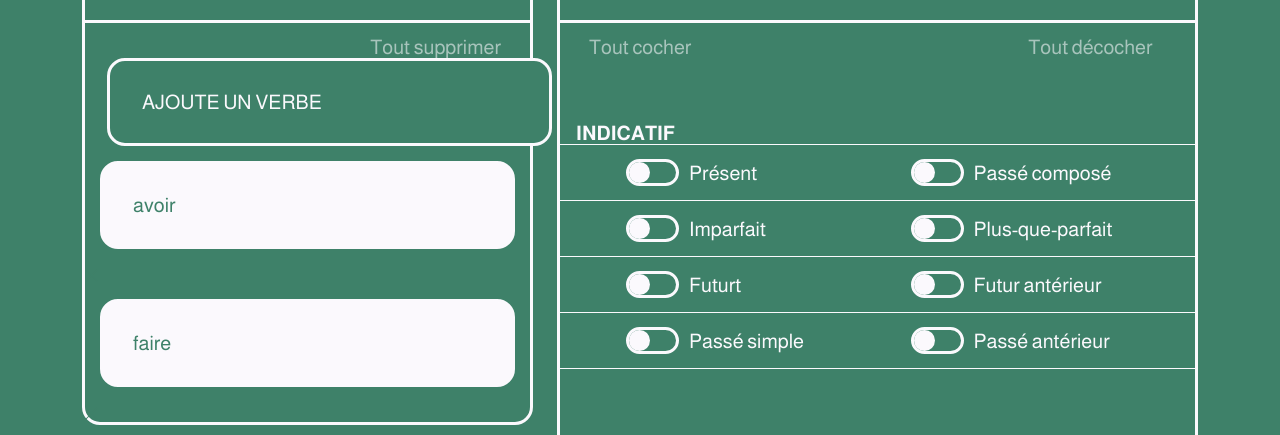
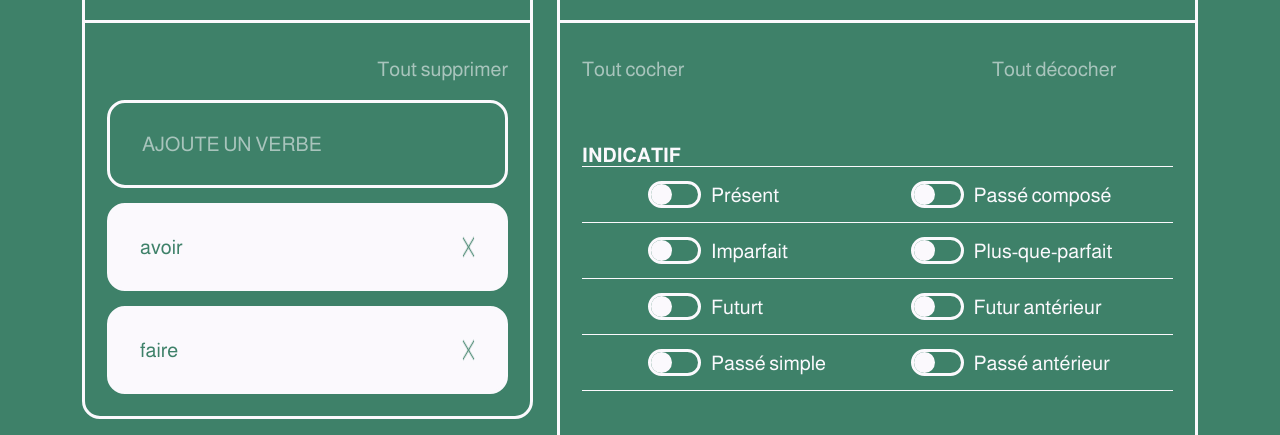
Before and after one commit to joelleoberson/tatitotu, a website built with Parcel: page src/index.html in a window 1280 px wide. Shown: the part 517-952 px from the top of the page. Built offline with nearby package versions, Linux system fonts and the light colour scheme.

Commit message:
faire le layout des verbes et des temps

```diff
--- a/src/index.html
+++ b/src/index.html
@@ -70,6 +70,7 @@
           <div class="col-5">
             <div class="verb">
               <h2>Verbes</h2>
+              <div class="verb-layout">
                 <p class="delete">Tout supprimer</p>
                 <div>
                   <form>
@@ -85,14 +86,18 @@
                   <p>avoir</p>
                   <img src="img/croix.png" alt="" />
                 </div>
-              <div class="choice"><p>faire</p></div>
+                <div class="choice">
+                  <p>faire</p>
                   <img src="img/croix.png" alt="" />
+                </div>
+              </div>
             </div>
           </div>
 
           <div class="col-7">
             <div class="temps">
               <h2>Temps</h2>
+              <div class="temps-layout">
                 <div class="row">
                   <div class="col-4">
                     <div class="themps-delete">
@@ -283,6 +288,7 @@
                     <p>Passé</p>
                   </label>
                 </div>
+              </div>
               <div class="temps-radio">
                 <input type="radio" name="pronouns" value="Tous les pronoms" />
                 Tous les pronoms <br />
@@ -308,8 +314,10 @@
             <p>christophe.roulet@edu-vd.ch</p>
           </div>
           <div class="col-2 offset-6">
+            <div class="footer-admin">
               <a href="#">Accueil</a>
               <a href="#">Admin</a>
+            </div>
           </div>
         </div>
       </div>
--- a/src/scss/modules/_footer.scss
+++ b/src/scss/modules/_footer.scss
@@ -27,3 +27,8 @@ footer a {
 footer a:hover {
   color: var(--vert, #3e8169);
 }
+
+.footer-admin {
+  display: flex;
+  gap: 15px;
+}
--- a/src/scss/modules/_themps.scss
+++ b/src/scss/modules/_themps.scss
@@ -78,7 +78,6 @@ input:checked + .temps-switch-wrapper .temps-switch-inner {
 
 .temps-first {
   border-top: 1px solid var(--blanc, #fbf9fd);
-  padding-top: 14px;
 }
 
 h3 {
@@ -89,7 +88,6 @@ h3 {
   font-weight: 700;
   line-height: normal;
   padding-top: 64px;
-  padding-left: 16px;
 }
 
 .temps-radio {
@@ -107,6 +105,8 @@ h3 {
 .themps-delete {
   opacity: 0.56;
   padding-top: 13px;
-  padding-right: 29px;
-  padding-left: 29px;
 }
+
+.temps-layout {
+  padding: 22px;
+}
--- a/src/scss/modules/_verb.scss
+++ b/src/scss/modules/_verb.scss
@@ -27,10 +27,15 @@
   font-style: normal;
   font-weight: 400;
   line-height: normal;
+}
+
+.choice {
   border-radius: 18px;
   border: 3px solid var(--blanc, #fbf9fd);
   background: var(--blanc, #fbf9fd);
-  margin: 15px;
+  display: flex;
+  justify-content: space-between;
+  margin-top: 15px;
   padding: 30px;
 }
 
@@ -45,7 +50,7 @@
   opacity: 0.56;
   text-align: right;
   padding-top: 13px;
-  padding-right: 29px;
+  padding-bottom: 20px;
 }
 
 .verb input {
@@ -62,10 +67,14 @@
   padding-top: 30px;
   padding-bottom: 30px;
   padding-left: 32px;
-  margin-left: 22px;
   width: 100%;
 }
 
 .verb input::placeholder {
   color: #fbf9fd;
+  opacity: 0.56;
 }
+
+.verb-layout {
+  padding: 22px;
+}
```
Lines whose indentation alone changed are shown as unchanged.
